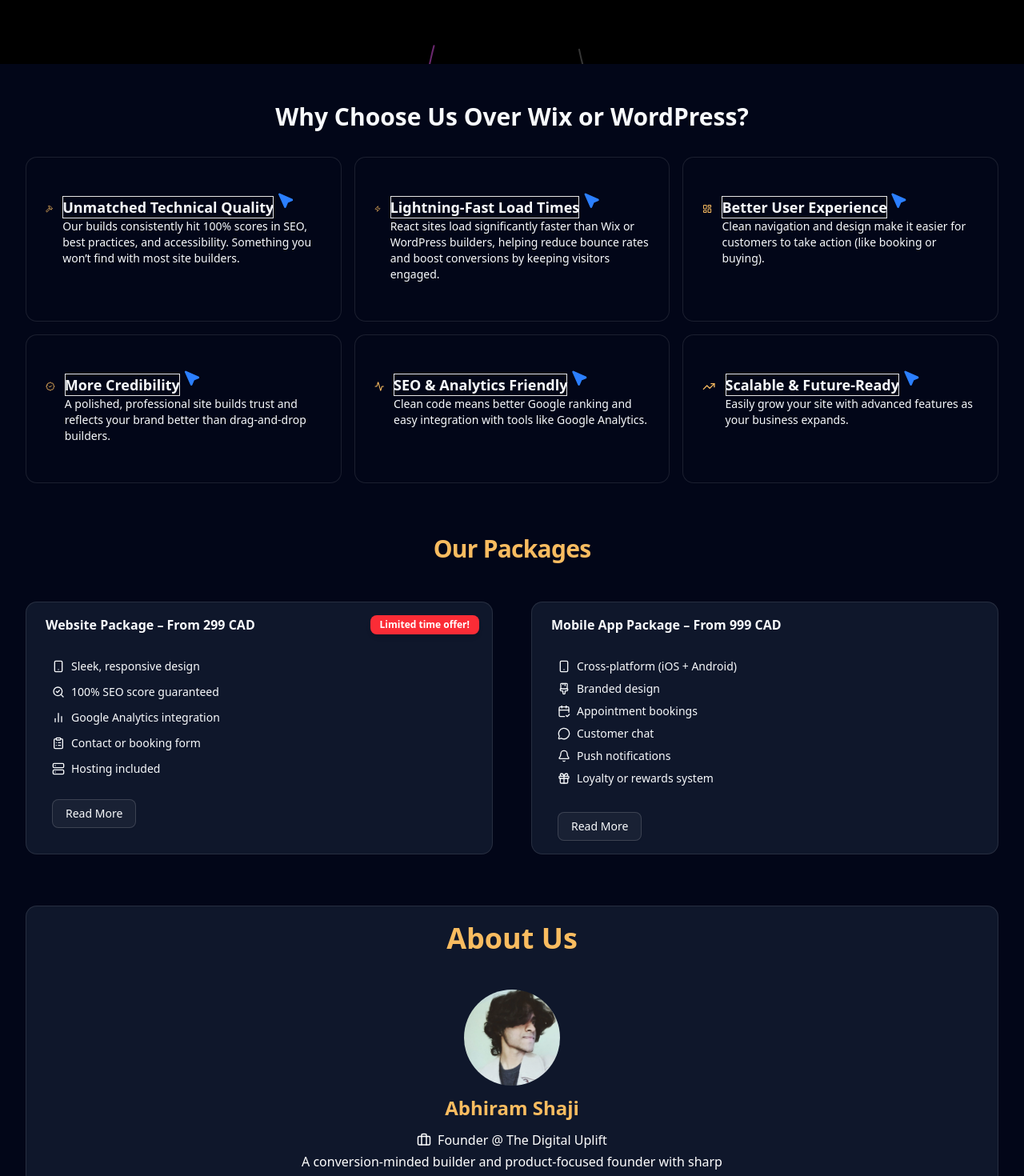
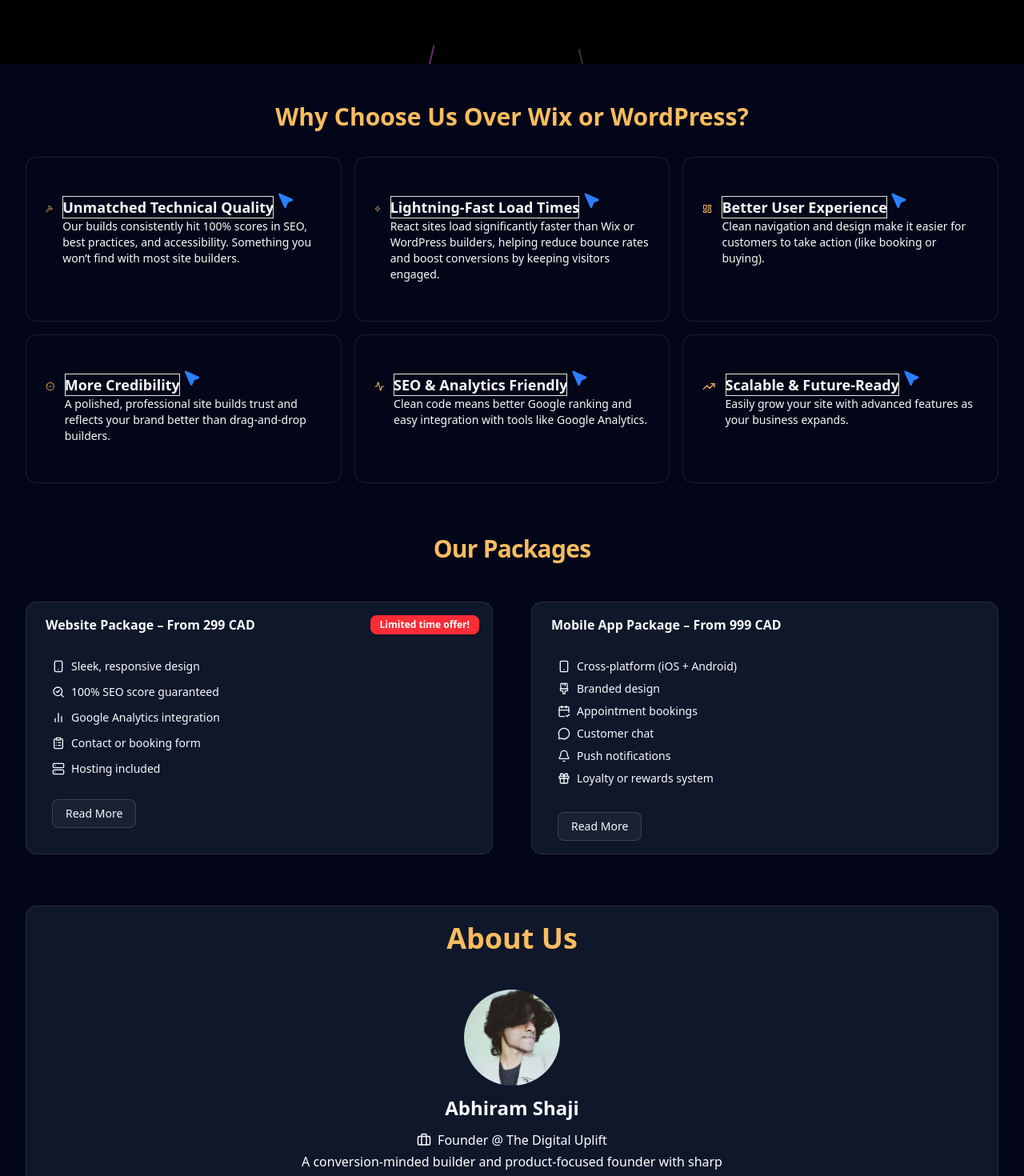
Before and after one commit to abhiram-shaji/the-digital-uplift, a Next.js app: page / in a window 1280 px wide. Shown: the part 720-2190 px from the top of the page at 80% size. Built offline with nearby package versions, Linux system fonts and the light colour scheme.

Commit message:
Fix : h2 color

```diff
--- a/src/components/sections/AboutSection.tsx
+++ b/src/components/sections/AboutSection.tsx
@@ -24,7 +24,7 @@ export default function AboutSection() {
               height={120}
               className="rounded-full object-cover"
             />
-            <h3 className="text-2xl font-semibold text-[#f9bc60]">Abhiram Shaji</h3>
+            <h3 className="text-2xl font-semibold">Abhiram Shaji</h3>
             <p className="dark:text-white max-w-xl">
               <span className="inline-flex items-center gap-2">
                 <Briefcase size={18} />
--- a/src/components/sections/WhyChooseReact.tsx
+++ b/src/components/sections/WhyChooseReact.tsx
@@ -53,7 +53,7 @@ const points = [
 export default function WhyChooseReact() {
   return (
     <section className="pt-12 text-center">
-      <h2 className="text-2xl sm:text-3xl font-bold mb-8">
+      <h2 className="text-2xl text-[#f9bc60] sm:text-3xl font-bold mb-8">
         Why Choose Us Over Wix or WordPress?
       </h2>
 
```
